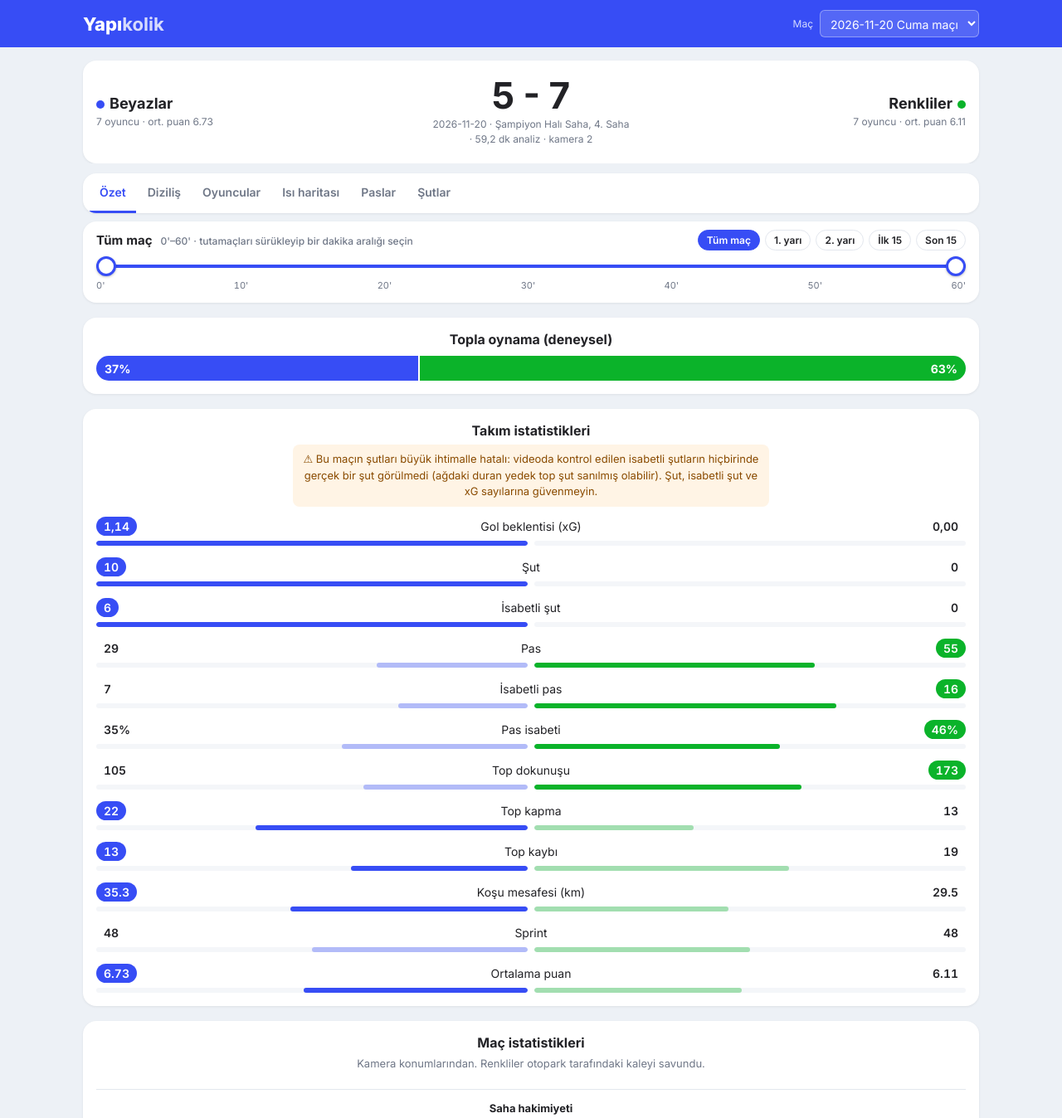
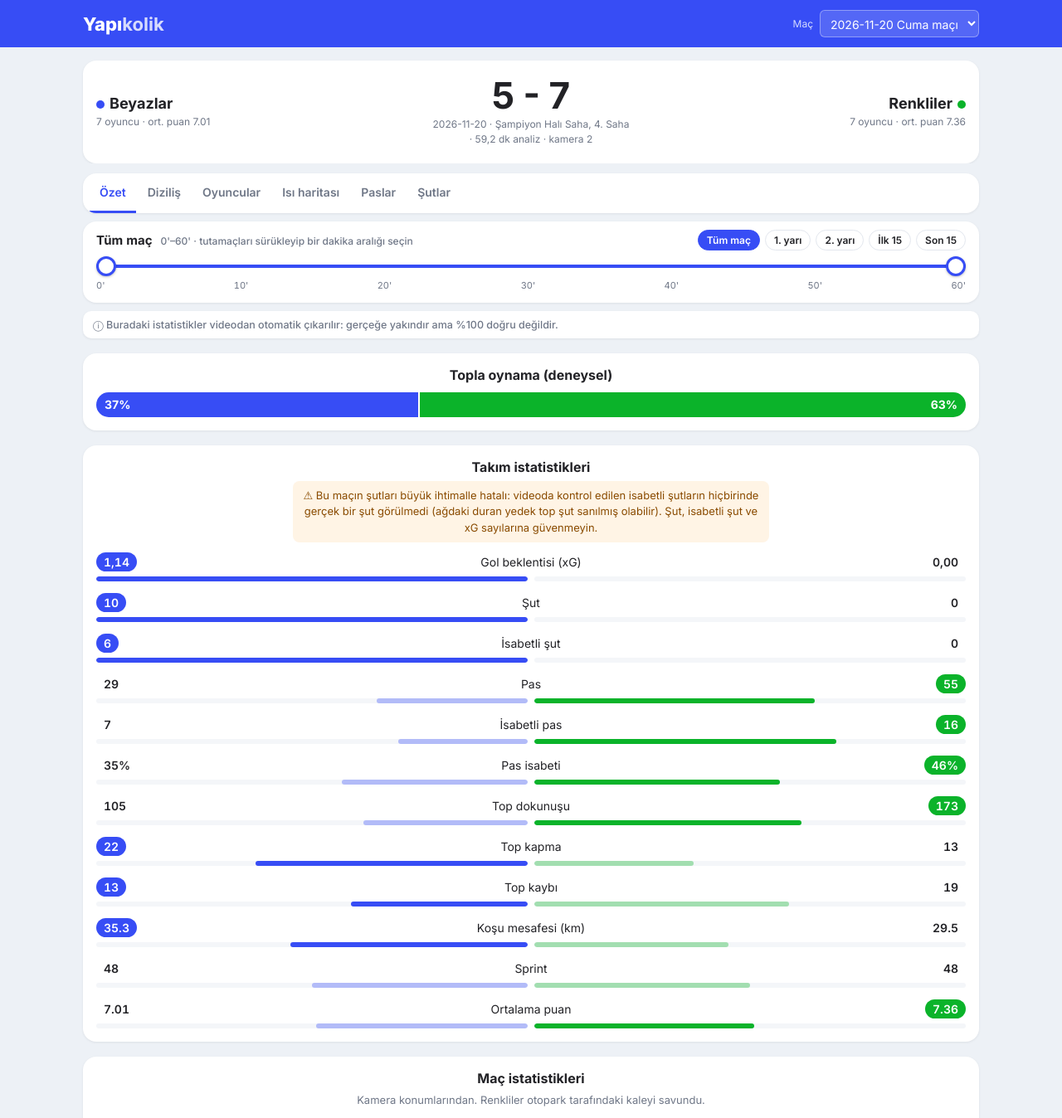
Before and after one commit to yecelik97/yapikolik, a plain HTML site: page index.html in a window 1280 px wide. Shown: the top 1348 px of the page at 83% size. Drawn offline with Linux system fonts and the light colour scheme.

Commit message:
Yapıkolik: position-based ratings and accuracy disclaimer
Roles (K/D/O/F) come from each player's average position; each role has
its own weights (keeper: saves, goals conceded, result; defence: top kapma).

Co-Authored-By: Claude Opus 5.5 <noreply@anthropic.com>
Claude-Session: https://claude.ai/code/session_017mn9LXRvA4PD6rKoKTbMkt

```diff
--- a/index.html
+++ b/index.html
@@ -202,6 +202,8 @@ th[aria-sort="ascending"],th[aria-sort="descending"]{color:var(--ink)}
 .chips span{border-style:solid;background:var(--soft)}
 .ava{border-width:2px}
 .warnnote{margin:6px 0 0;padding:8px 10px;border-radius:8px;background:#fff4e5;color:#8a4b00}
+.role{display:inline-block;min-width:22px;padding:2px 6px;border-radius:6px;background:var(--soft);font:700 12px var(--body);text-align:center}
+.disclaimer{margin:10px 0 0;padding:8px 12px;border-radius:10px;background:var(--surface);color:var(--mute);font:500 12.5px/1.4 var(--body);box-shadow:0 1px 3px rgba(34,34,38,.08)}
 .score .mid{max-width:min(240px,46vw)} .score .side{min-width:72px}
 .ava{max-width:none;flex:none;aspect-ratio:1}
 .plink{white-space:nowrap}
@@ -273,6 +275,7 @@ table.kv td.prev{color:var(--mute);font-size:12px}
   <div class="wticks" id="wticks"></div>
 </div></div>
 <div id="pmodal" hidden></div>
+<div class="gut"><div class="in"><p class="disclaimer">ⓘ Buradaki istatistikler videodan otomatik çıkarılır: gerçeğe yakındır ama %100 doğru değildir.</p></div></div>
 <main class="gut"><div class="in" id="view">
   <div class="empty" id="empty">Maç verileri yükleniyor…</div>
 </div></main>
@@ -361,11 +364,59 @@ function videoPanel(m, colorOf){
 }
 const num = v => v == null ? "–" : v.toLocaleString("tr-TR");
 function ev(m, p){ return (m.events && m.events[p.name]) || {}; }
+// Position-based rating (like Sofascore: every position is judged on what matters for it).
+// Role comes from the player's average position: the one nearest his own goal (or a name with
+// "Kale"/"(K") is the keeper, then outfield players by depth: deepest third defence, front third attack.
+const ROLE_TR = {GK: "Kaleci", DEF: "Defans", MID: "Orta saha", FWD: "Forvet"}, ROLE_AB = {GK: "K", DEF: "D", MID: "O", FWD: "F"};
+const ROLE_W = {
+  GK:  {run: 0,   int: [0.20, 1.0], loss: [0.10, 0.6], pok: [0.03, 0.4], tch: [0, 0],     acc: 0.2, son: [0, 0],    goal: 1.5, ast: 1.0, conc: 0.15, res: 0.30, save: 0.30},
+  DEF: {run: 0.8, int: [0.25, 1.5], loss: [0.15, 1.0], pok: [0.02, 0.6], tch: [0.005, 0.3], acc: 0.4, son: [0.05, 0.3], goal: 1.2, ast: 0.7, conc: 0.06, res: 0.20, save: 0},
+  MID: {run: 1.0, int: [0.15, 1.0], loss: [0.12, 1.0], pok: [0.03, 1.0], tch: [0.01, 0.5], acc: 0.5, son: [0.10, 0.4], goal: 1.0, ast: 0.6, conc: 0.03, res: 0.15, save: 0},
+  FWD: {run: 0.8, int: [0.15, 0.8], loss: [0.08, 0.8], pok: [0.02, 0.6], tch: [0.01, 0.5], acc: 0.3, son: [0.15, 0.6], goal: 0.9, ast: 0.5, conc: 0,    res: 0.15, save: 0}};
+function assignRoles(m){
+  const L = m.pitch[0], ar = (m.report && m.report.attacks_right) || null, roles = {}, fixed = m.roles || {};
+  for (const t of m.teams){
+    const tp = m.players.filter(p => p.team === t.name && p.pos);
+    // depth: metres from the player's own goal line (unknown direction: nearest goal line)
+    const depth = p => ar && t.name in ar ? (ar[t.name] ? p.pos[0] : L - p.pos[0]) : Math.min(p.pos[0], L - p.pos[0]);
+    let gk = tp.find(p => fixed[p.name] === "GK") || tp.find(p => /\bkale\b|\(k\)|\(kk\)/i.test(p.name));
+    if (!gk && tp.length >= 5){ const c = tp.reduce((b, p) => depth(p) < depth(b) ? p : b); if (depth(c) < L * 0.2) gk = c; }
+    if (gk) roles[gk.name] = "GK";
+    const out = tp.filter(p => p !== gk).sort((x, y) => depth(x) - depth(y)), n = out.length, k = Math.round(n / 3);
+    out.forEach((p, i) => { roles[p.name] = fixed[p.name] || (i < k ? "DEF" : i >= n - k ? "FWD" : "MID"); });
+  }
+  return roles;
+}
+function applyRatings(m){
+  const roles = assignRoles(m), full = !m._win, sc = m.score;
+  const paces = m.players.filter(p => p.minutes >= 1 && roles[p.name] !== "GK").map(p => p.distance_m / p.minutes);
+  const mean = paces.reduce((x, y) => x + y, 0) / (paces.length || 1);
+  const sd = Math.sqrt(paces.reduce((x, y) => x + (y - mean) ** 2, 0) / (paces.length || 1)) || 1;
+  const cap = (v, [w, c]) => Math.min(c, w * (v || 0));
+  const players = m.players.map(p => {
+    const role = roles[p.name] || "MID", w = ROLE_W[role], e = ev(m, p), man = (m.manual || {})[p.name] || {};
+    const pm = p.minutes >= 1 ? p.distance_m / p.minutes : mean;
+    let r = 6 + w.run * Math.max(-0.6, Math.min(0.6, 0.25 * (pm - mean) / sd)), parts = {run: r - 6};
+    if (m.has_ball){
+      let b = cap(p.passes_ok, w.pok) + cap(p.touches, w.tch) + cap(p.interceptions, w.int) - cap(p.losses, w.loss) + cap(p.shots_on, w.son);
+      if ((p.passes || 0) >= 5) b += Math.max(-w.acc, Math.min(w.acc, (p.passes_ok / p.passes - 0.7)));
+      r += b; parts.ball = b; }
+    if (w.save && man.saves) { r += Math.min(1.5, w.save * man.saves); parts.saves = man.saves; }
+    if (full && sc && Object.keys(sc).length === 2){
+      const own = +sc[p.team] || 0, opp = +Object.entries(sc).find(([k]) => k !== p.team)[1] || 0;
+      const c = -Math.min(1.5, w.conc * Math.max(0, opp - 3)); r += c; parts.conceded = c;
+      const res = own > opp ? w.res : own < opp ? -w.res : 0; r += res; parts.result = res; }
+    if (full || (m._win && m._win.goalsKnown)){ const g = (e.goals || 0) * w.goal + (e.assists || 0) * w.ast; r += g; parts.goals = g; }
+    return {...p, role, role_rating: Math.max(3, Math.min(10, r)), role_parts: parts};
+  });
+  const teams = m.teams.map(t => { const tp = players.filter(p => p.team === t.name); return {...t, rating: tp.length ? tp.reduce((s, p) => s + p.role_rating, 0) / tp.length : t.rating}; });
+  return {...m, players, teams, _roles: roles};
+}
 // Top kapma +0,15 and top kaybı -0,15 each (up to 1,0 either way). Matches written before
 // rating_v 2 used +0,08 / -0,06 (up to 0,6): swap those terms here so every match counts them the same.
 function ballTerm(p, gain, loss, cap){ return Math.min(cap, gain * (p.interceptions || 0)) - Math.min(cap, loss * (p.losses || 0)); }
 function baseRating(m, p){ return (m.has_ball && !(m.rating_v >= 2)) ? p.rating - ballTerm(p, 0.08, 0.06, 0.6) + ballTerm(p, 0.15, 0.15, 1.0) : p.rating; }
-function effRating(m, p){ const e = ev(m, p); return Math.max(3, Math.min(10, baseRating(m, p) + (e.goals || 0) * 1.0 + (e.assists || 0) * 0.5)); }
+function effRating(m, p){ if (p.role_rating != null) return p.role_rating; const e = ev(m, p); return Math.max(3, Math.min(10, baseRating(m, p) + (e.goals || 0) * 1.0 + (e.assists || 0) * 0.5)); }
 // STATSports calibration: the vest wearer's real distance divided by their camera metres per tracked
 // minute. Every player's camera pace (m per tracked minute) times this gives a full-game distance,
 // so players the cameras followed less are not penalised.
@@ -399,7 +450,7 @@ function openPlayer(name){
   const mates = m.players.filter(q => q.team === p.team).sort((a, b) => effRating(m, b) - effRating(m, a));
   const rank = mates.indexOf(p) + 1;
   const kmh = F0 ? distP(p) / 1000 / ((m.minutes || 60) / 60) : p.avg_kmh;
-  const tiles = [["Gol", e.goals || 0], ["Asist", e.assists || 0], ["Mesafe", num(distP(p)) + " m"], ["Ort. hız", kmh.toFixed(1) + " km/sa"],
+  const tiles = [...(p.role ? [["Mevki", ROLE_TR[p.role]]] : []), ["Gol", e.goals || 0], ["Asist", e.assists || 0], ["Mesafe", num(distP(p)) + " m"], ["Ort. hız", kmh.toFixed(1) + " km/sa"],
     ["Sprint", p.sprints], ["Kamerada", Math.round(p.minutes) + " dk"]];
   const ve = vestEst(m, p);
   if (ve) tiles.push(["HID (tahmini)", num(Math.round(ve.hid_m || 0)) + " m"], ["HSR (tahmini)", num(Math.round(ve.hsr_m || 0)) + " m"], ["Sprint mes. (tahmini)", num(Math.round(ve.sprint_m || 0)) + " m"]);
@@ -772,7 +823,7 @@ function render(){
   if (!current){ $("score").hidden = true; $("tabs").hidden = !db; $("winbar").hidden = true;
     view.innerHTML = `<div class="empty" id="empty">${esc(emptyMsg)}</div>`; return; }
   renderWinbar();
-  const m = windowed(current), [H, A] = m.teams, L = m.pitch[0], W = m.pitch[1];
+  const m = applyRatings(windowed(current)), [H, A] = m.teams, L = m.pitch[0], W = m.pitch[1];
   const colorOf = t => t === H.name ? "var(--home)" : "var(--away)";
   const F0 = gpsFactor(m);
   const distP = p => F0 ? Math.round(p.distance_m / Math.max(p.minutes, 1) * F0) : p.distance_m;
@@ -821,7 +872,7 @@ function render(){
     html += `<section class="panel"><h2>Bu rakamlar ne kadar güvenilir?</h2><ul class="plain" style="margin-top:8px">
       <li>Mesafe, hız ve sprint tahmindir; oyuncular kıyafet rengine göre ayrıldığı için benzer giyinenler karışabilir.</li>
       <li>Pas, dokunuş, top kapma ve topla oynama deneyseldir ve güvenilir değildir: top yalnızca oyuncular arasında giderken ve kameraya yakın yarıda görülür.</li>
-      <li>Puan Yapıkolik'in kendi formülüdür (3–10): 6,0'dan başlar; koşu temposu, isabetli pas, dokunuş ve top kapma artırır, top kaybı düşürür.</li>
+      <li>Puan Yapıkolik'in kendi formülüdür (3–10), Sofascore gibi mevkiye göre değişir. Mevki ortalama konumdan gelir: kaleye en yakın duran kaleci, sahadakilerin en geridekiler defans, en ilerdekiler forvet. Herkes 6,0'dan başlar. Kaleci: kurtarış, yenilen gol (3'ün üstü) ve sonuç ağırlıklı, koşu sayılmaz. Defans: top kapma en çok puanı getirir, top kaybı daha çok düşürür, gol ve asist daha değerlidir. Orta saha: isabetli pas, dokunuş ve koşu. Forvet: isabetli şut ve gol; top kaybı daha az cezalandırılır.</li>
       <li>Şutlar deneyseldir: kale ağzında biten top uçuşlarıdır, bir kısmı kaçabilir ya da yanlış sayılabilir.</li>
       <li>Saha eğimi, saha hakimiyeti ve takım şekli iki kameranın birleştirilmiş konumlarından hesaplanır; topa değil, oyuncuların durduğu yere bakar.</li>
       <li>Ölçülmeyenler: gol, asist (skor alanından girilir), xG, kurtarış, ikili mücadele, faul, korner, ofsayt.</li></ul></section>`;
@@ -858,6 +909,7 @@ function render(){
     const SHx = allShots(m).shots;
     const C = [
       {h: "Oyuncu", v: p => p.name, txt: true, c: p => pl(p)},
+      {h: "Mevki", v: p => ["GK", "DEF", "MID", "FWD"].indexOf(p.role), c: p => `<span class="role" title="${ROLE_TR[p.role] || ""}">${ROLE_AB[p.role] || "–"}</span>`},
       {h: "Puan", v: p => effRating(m, p), c: p => `<span class="chip" style="background:${ratingColor(effRating(m, p))}">${effRating(m, p).toFixed(1)}</span>`},
       {h: "Gol", v: p => ev(m, p).goals || 0, c: p => ev(m, p).goals || 0},
       {h: "Asist", v: p => ev(m, p).assists || 0, c: p => ev(m, p).assists || 0},
```
